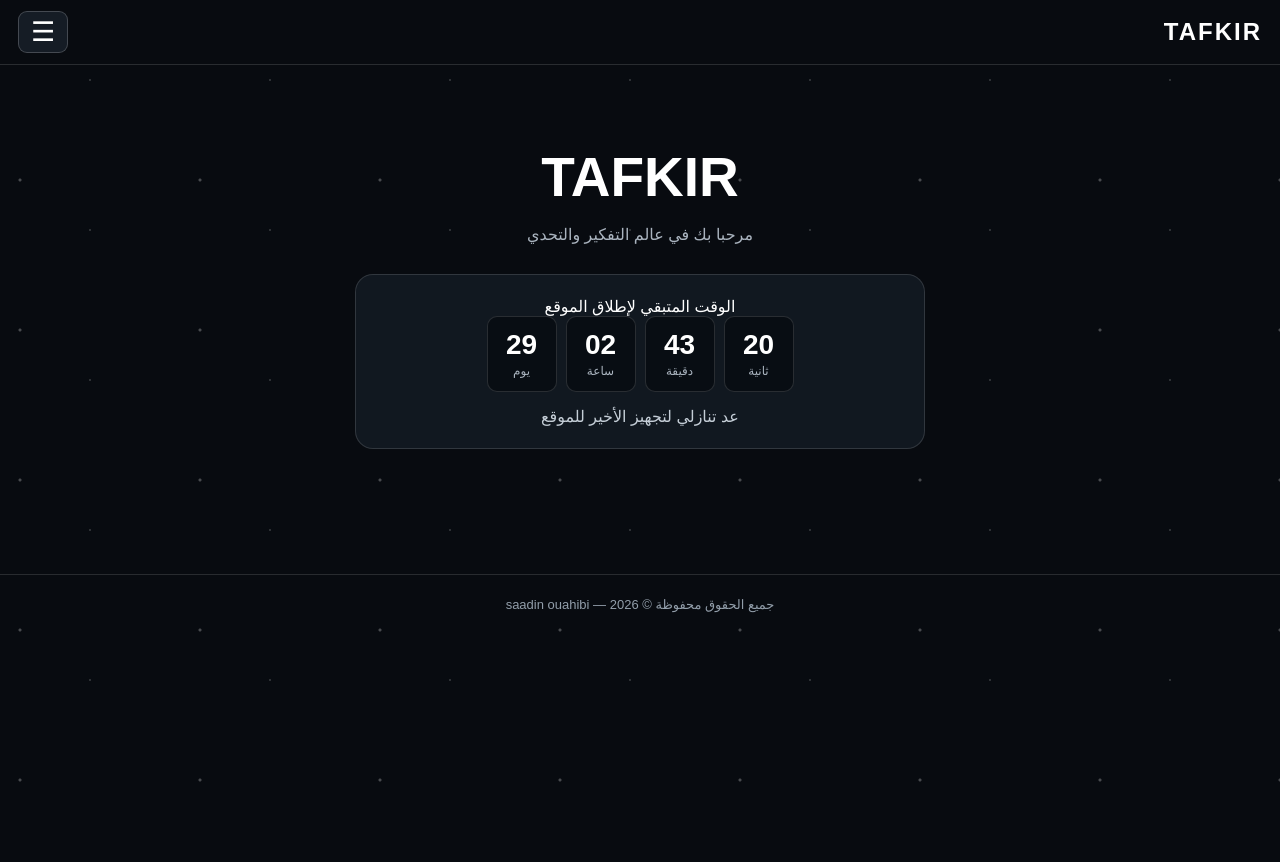
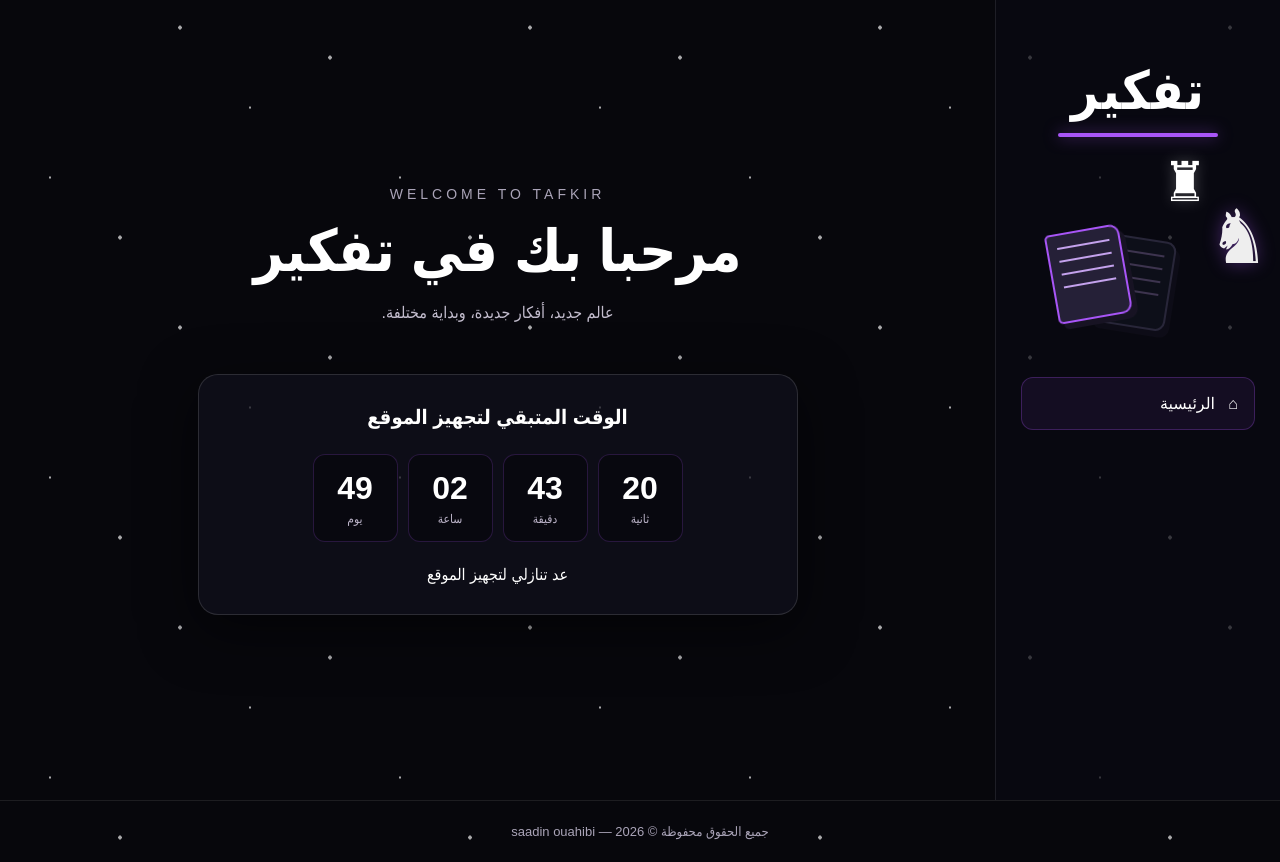
Before and after one commit to tafkir-netizen/Public, a plain HTML site: page index.html in a window 1280 px wide. Before the commit the page ends 800 px from the top, so only its background shows below. Drawn offline with Linux system fonts and the light colour scheme.

Commit message:
Update index.html

```diff
--- a/index.html
+++ b/index.html
@@ -3,196 +3,527 @@
 <html lang="ar" dir="rtl">
 <head>
 <meta charset="UTF-8">
-<meta name="viewport" content="width=device-width, initial-scale=1">
-<title>TAFKIR</title>
+<meta name="viewport" content="width=device-width, initial-scale=1.0">
+<title>TAFKIR | تفكير</title>
+
 <style>
-*{box-sizing:border-box}
-body{margin:0;background:#080b10;color:white;font-family:Arial,sans-serif;min-height:100vh}
-#stars{position:fixed;inset:0;pointer-events:none;background-image:radial-gradient(2px 2px at 20px 30px,#fff 50%,transparent),radial-gradient(1px 1px at 90px 80px,#fff 50%,transparent);background-size:180px 150px;opacity:.65;animation:stars 4s infinite alternate}
-@keyframes stars{to{opacity:.25}}
-header{height:65px;display:flex;justify-content:space-between;align-items:center;padding:0 18px;position:relative;border-bottom:1px solid #ffffff22;background:#080b10}
-.logo{font-size:24px;font-weight:bold;letter-spacing:2px}
-.menu{font-size:27px;background:#151c25;color:white;border:1px solid #ffffff33;border-radius:9px;padding:4px 12px;cursor:pointer}
-.drawer{position:fixed;z-index:5;right:-270px;top:0;width:250px;height:100vh;background:#111820;padding:20px;transition:.3s}
-.drawer.open{right:0}
-.drawer button{display:block;width:100%;padding:16px;text-align:right;background:none;color:white;border:0;border-bottom:1px solid #ffffff22;font-size:16px;cursor:pointer}
-.drawer .close{font-size:25px;text-align:left}
-main{position:relative;max-width:850px;margin:auto;padding:30px 15px}
-.home{text-align:center;padding:35px 5px}
-.home h1{font-size:55px;margin:15px}
-.home p{color:#aab4bf}
-.count{max-width:570px;margin:30px auto;background:#111820;padding:22px;border:1px solid #ffffff22;border-radius:18px}
-.timer{display:flex;justify-content:center;gap:9px;direction:ltr;flex-wrap:wrap}
-.time{background:#080d13;border:1px solid #ffffff22;padding:12px 8px;border-radius:10px;min-width:70px}
-.time strong{display:block;font-size:28px}
-.time span{font-size:12px;color:#aab4bf}
-.caption{margin-top:15px;color:#c5ced7}
-#chessPage{display:none}
-.buttons{display:flex;gap:8px;flex-wrap:wrap;margin:15px 0}
-button.action{background:#19232e;color:white;border:1px solid #ffffff33;padding:11px 15px;border-radius:9px;cursor:pointer}
-button.action.primary{background:#eee;color:#111;font-weight:bold}
-.status{margin:12px 0;color:#ddd;min-height:24px}
-.boardwrap{width:min(94vw,550px);margin:auto;background:#17212a;padding:7px;border-radius:12px}
-.board{display:grid;grid-template-columns:repeat(8,1fr);aspect-ratio:1}
-.sq{display:flex;justify-content:center;align-items:center;position:relative;cursor:pointer;aspect-ratio:1}
-.light{background:#eeeed2}.dark{background:#769656}
-.sq.selected{box-shadow:inset 0 0 0 4px #f5d66b}
-.sq.target:after{content:"";width:25%;height:25%;background:#263b1c99;border-radius:50%;position:absolute}
-.piece{font-size:clamp(25px,7vw,52px);position:relative;z-index:1;transition:transform .2s ease}
-.white{color:white;text-shadow:0 1px 2px #222}
-.black{color:#151515;text-shadow:0 1px 1px #fff8}
-footer{position:relative;text-align:center;border-top:1px solid #ffffff22;padding:22px;color:#929eaa;margin-top:30px;font-size:13px}
-@media(min-width:700px){.menu{display:block}}
+*{
+ margin:0;
+ padding:0;
+ box-sizing:border-box;
+}
+
+:root{
+ --black:#07070c;
+ --white:#fff;
+ --purple:#a855f7;
+ --muted:#aaa4b8;
+}
+
+body{
+ min-height:100vh;
+ background:var(--black);
+ color:var(--white);
+ font-family:Arial,Tahoma,sans-serif;
+ overflow-x:hidden;
+}
+
+/* النجوم المتحركة */
+#stars{
+ position:fixed;
+ inset:-200px;
+ z-index:0;
+ pointer-events:none;
+ background-image:
+ radial-gradient(2px 2px at 30px 40px,#fff 98%,transparent),
+ radial-gradient(1px 1px at 100px 120px,#fff 98%,transparent),
+ radial-gradient(2px 2px at 180px 70px,#fff 98%,transparent),
+ radial-gradient(1px 1px at 250px 190px,#fff 98%,transparent),
+ radial-gradient(2px 2px at 320px 250px,#fff 98%,transparent);
+ background-size:350px 300px;
+ animation:starsMove 8s linear infinite;
+ opacity:.65;
+}
+
+@keyframes starsMove{
+ from{transform:translateY(0)}
+ to{transform:translateY(300px)}
+}
+
+/* الشريط العلوي */
+header{
+ height:75px;
+ display:none;
+ align-items:center;
+ justify-content:space-between;
+ padding:0 20px;
+ position:relative;
+ z-index:5;
+ background:#090910e8;
+ border-bottom:1px solid #ffffff16;
+ backdrop-filter:blur(12px);
+}
+
+.logo{
+ font-size:23px;
+ font-weight:bold;
+ letter-spacing:3px;
+}
+
+.menu-button{
+ width:47px;
+ height:45px;
+ border:1px solid #ffffff30;
+ border-radius:12px;
+ background:#171722;
+ color:white;
+ font-size:27px;
+ cursor:pointer;
+}
+
+/* القائمة الجانبية للهاتف */
+.drawer{
+ position:fixed;
+ top:0;
+ right:-280px;
+ width:270px;
+ height:100vh;
+ z-index:20;
+ background:#101019;
+ border-left:1px solid #ffffff20;
+ transition:right .3s ease;
+ padding:20px;
+}
+
+.drawer.open{
+ right:0;
+}
+
+.drawer button{
+ color:white;
+ background:none;
+ border:0;
+ font-size:25px;
+ cursor:pointer;
+}
+
+.overlay{
+ position:fixed;
+ inset:0;
+ background:#000a;
+ z-index:15;
+ display:none;
+}
+
+.overlay.show{
+ display:block;
+}
+
+/* التصميم العام */
+.layout{
+ position:relative;
+ z-index:1;
+ min-height:calc(100vh - 70px);
+ display:flex;
+}
+
+/* الجانب الأيمن للكمبيوتر */
+.sidebar{
+ width:285px;
+ min-width:285px;
+ min-height:100vh;
+ padding:35px 25px;
+ border-left:1px solid #ffffff17;
+ background:#0b0b12b8;
+ display:flex;
+ flex-direction:column;
+ align-items:center;
+}
+
+.brand-area{
+ width:100%;
+ text-align:center;
+ position:relative;
+ padding:25px 0 35px;
+}
+
+.brand-title{
+ font-size:53px;
+ font-weight:900;
+ color:white;
+ letter-spacing:1px;
+ position:relative;
+ display:inline-block;
+}
+
+.purple-line{
+ width:160px;
+ height:4px;
+ border-radius:10px;
+ background:var(--purple);
+ margin:12px auto 0;
+ box-shadow:0 0 15px #a855f788;
+}
+
+/* زينة الشطرنج والدفاتر */
+.decor{
+ position:relative;
+ width:100%;
+ height:170px;
+ margin-top:20px;
+}
+
+.rook{
+ position:absolute;
+ top:0;
+ right:48px;
+ font-size:55px;
+ color:white;
+ text-shadow:0 0 15px #ffffff44;
+ animation:float 3s ease-in-out infinite;
+}
+
+.knight{
+ position:absolute;
+ top:45px;
+ right:-14px;
+ font-size:75px;
+ color:#eee;
+ transform:rotate(-12deg);
+ text-shadow:0 0 18px #a855f766;
+ animation:float 3.5s ease-in-out infinite;
+}
+
+.notebook{
+ position:absolute;
+ left:30px;
+ bottom:8px;
+ width:75px;
+ height:90px;
+ border-radius:5px 10px 10px 5px;
+ background:#252037;
+ border:2px solid #a855f7;
+ transform:rotate(-10deg);
+ box-shadow:5px 6px 0 #171323;
+}
+
+.notebook:before{
+ content:"";
+ position:absolute;
+ top:12px;
+ left:9px;
+ right:9px;
+ height:2px;
+ background:#c4a2ed;
+ box-shadow:0 13px #c4a2ed,0 26px #c4a2ed,0 39px #c4a2ed;
+}
+
+.notebook.second{
+ left:75px;
+ bottom:0;
+ background:#171c2a;
+ transform:rotate(9deg);
+ border-color:#7770a0;
+ z-index:-1;
+}
+
+@keyframes float{
+ 0%,100%{transform:translateY(0)}
+ 50%{transform:translateY(-9px)}
+}
+
+/* قائمة الكمبيوتر */
+.desktop-menu{
+ width:100%;
+ margin-top:15px;
+}
+
+.desktop-menu button{
+ width:100%;
+ padding:16px;
+ border-radius:12px;
+ border:1px solid #a855f744;
+ background:#a855f714;
+ color:white;
+ font-size:16px;
+ text-align:right;
+ cursor:pointer;
+ transition:.2s;
+}
+
+.desktop-menu button:hover{
+ background:#a855f733;
+}
+
+/* المحتوى الرئيسي */
+.content{
+ flex:1;
+ display:flex;
+ flex-direction:column;
+ align-items:center;
+ justify-content:center;
+ padding:50px 20px;
+ text-align:center;
+}
+
+.welcome{
+ color:#aaa4b8;
+ font-size:14px;
+ letter-spacing:4px;
+ margin-bottom:15px;
+}
+
+.content h1{
+ font-size:clamp(36px,6vw,58px);
+ margin-bottom:12px;
+ color:white;
+}
+
+.content-description{
+ color:#c3bdce;
+ font-size:16px;
+ line-height:2;
+}
+
+/* العد التنازلي */
+.countdown{
+ width:min(100%,600px);
+ margin:45px auto 0;
+ padding:30px 16px;
+ background:#11111cbb;
+ border:1px solid #ffffff20;
+ border-radius:20px;
+ box-shadow:0 15px 55px #0008;
+}
+
+.countdown h2{
+ font-size:20px;
+ margin-bottom:25px;
+ color:white;
+}
+
+.timer{
+ display:flex;
+ justify-content:center;
+ gap:10px;
+ flex-wrap:wrap;
+ direction:ltr;
+}
+
+.time-box{
+ min-width:85px;
+ padding:15px 9px;
+ border-radius:12px;
+ background:#08080f;
+ border:1px solid #a855f733;
+}
+
+.time-box strong{
+ display:block;
+ font-size:32px;
+ color:white;
+ font-variant-numeric:tabular-nums;
+}
+
+.time-box span{
+ display:block;
+ font-size:12px;
+ color:#bcb4c9;
+ margin-top:5px;
+}
+
+.countdown-caption{
+ margin-top:23px;
+ font-size:16px;
+ color:white;
+}
+
+/* الحقوق */
+footer{
+ position:relative;
+ z-index:1;
+ text-align:center;
+ padding:23px 12px;
+ color:#aaa4b8;
+ border-top:1px solid #ffffff17;
+ font-size:13px;
+}
+
+/* الهاتف */
+@media(max-width:700px){
+
+ header{
+  display:flex;
+ }
+
+ .layout{
+  min-height:calc(100vh - 75px);
+ }
+
+ .sidebar{
+  display:none;
+ }
+
+ .content{
+  padding:45px 16px;
+ }
+
+ .content h1{
+  font-size:40px;
+ }
+
+ .countdown{
+  margin-top:35px;
+  padding:25px 10px;
+ }
+
+ .time-box{
+  min-width:70px;
+ }
+
+ .time-box strong{
+  font-size:26px;
+ }
+
+ .welcome{
+  font-size:12px;
+ }
+
+}
 </style>
 </head>
+
 <body>
+
 <div id="stars"></div>
+
 <header>
  <div class="logo">TAFKIR</div>
-<button class="menu" onclick="toggleMenu()">☰</button>
+ <button class="menu-button" onclick="toggleMenu()">☰</button>
 </header>
 
-<div class="drawer" id="drawer">
-<button class="close" onclick="toggleMenu()">✕</button>
-<button onclick="home()">الرئيسية</button>
-<button onclick="openChess()">دخول الشطرنج</button>
+<div class="overlay" id="overlay" onclick="toggleMenu()"></div>
+
+<!-- قائمة الهاتف فارغة -->
+<aside class="drawer" id="drawer">
+ <button onclick="toggleMenu()">×</button>
+</aside>
+
+<div class="layout">
+
+ <!-- الجانب الأيمن للكمبيوتر -->
+ <aside class="sidebar">
+
+  <div class="brand-area">
+   <div class="brand-title">تفكير</div>
+   <div class="purple-line"></div>
+
+   <div class="decor">
+    <div class="rook">♜</div>
+    <div class="knight">♞</div>
+    <div class="notebook"></div>
+    <div class="notebook second"></div>
+   </div>
   </div>
 
-<main>
-<section class="home" id="home">
-<h1>TAFKIR</h1>
-<p>مرحبا بك في عالم التفكير والتحدي</p>
-<div class="count">
-<div>الوقت المتبقي لإطلاق الموقع</div>
+  <div class="desktop-menu">
+   <button onclick="goHome()">⌂ &nbsp; الرئيسية</button>
+  </div>
+
+ </aside>
+
+ <!-- الصفحة الرئيسية -->
+ <main class="content" id="home">
+
+  <div class="welcome">WELCOME TO TAFKIR</div>
+
+  <h1>مرحبا بك في تفكير</h1>
+
+  <p class="content-description">
+   عالم جديد، أفكار جديدة، وبداية مختلفة.
+  </p>
+
+  <section class="countdown">
+
+   <h2>الوقت المتبقي لتجهيز الموقع</h2>
+
    <div class="timer">
-<div class="time"><strong id="days">30</strong><span>يوم</span></div>
-<div class="time"><strong id="hours">00</strong><span>ساعة</span></div>
-<div class="time"><strong id="minutes">00</strong><span>دقيقة</span></div>
-<div class="time"><strong id="seconds">00</strong><span>ثانية</span></div>
+
+    <div class="time-box">
+     <strong id="days">50</strong>
+     <span>يوم</span>
     </div>
-<div class="caption">عد تنازلي لتجهيز الأخير للموقع</div>
+
+    <div class="time-box">
+     <strong id="hours">00</strong>
+     <span>ساعة</span>
     </div>
+
+    <div class="time-box">
+     <strong id="minutes">00</strong>
+     <span>دقيقة</span>
+    </div>
+
+    <div class="time-box">
+     <strong id="seconds">00</strong>
+     <span>ثانية</span>
+    </div>
+
+   </div>
+
+   <div class="countdown-caption">
+    عد تنازلي لتجهيز الموقع
+   </div>
+
   </section>
 
-<section id="chessPage">
-<h2>♟ الشطرنج</h2>
-<div class="buttons">
-<button class="action primary" onclick="setMode('robot')">اللعب مع الروبوت</button>
-<button class="action" onclick="setMode('two')">اللعب ثنائي</button>
-<button class="action" onclick="resetGame()">إعادة اللعب</button>
-<button class="action" onclick="home()">رجوع</button>
-</div>
-<div class="status" id="status">اختار طريقة اللعب</div>
-<div class="boardwrap"><div class="board" id="board"></div></div>
-</section>
  </main>
 
-<footer>جميع الحقوق محفوظة © 2026 — saadin ouahibi</footer>
+</div>
+
+<footer>
+ جميع الحقوق محفوظة © 2026 — saadin ouahibi
+</footer>
 
 <script>
-const endDate=new Date("2026-12-26T00:00:00");
-function countdown(){
-let s=Math.max(0,Math.floor((endDate-Date.now())/1000));
-document.getElementById("days").textContent=Math.floor(s/86400);
-document.getElementById("hours").textContent=String(Math.floor(s%86400/3600)).padStart(2,"0");
-document.getElementById("minutes").textContent=String(Math.floor(s%3600/60)).padStart(2,"0");
-document.getElementById("seconds").textContent=String(s%60).padStart(2,"0");
-}
-countdown();setInterval(countdown,1000);
 
-function toggleMenu(){document.getElementById("drawer").classList.toggle("open")}
-function home(){
-document.getElementById("home").style.display="block";
-document.getElementById("chessPage").style.display="none";
-document.getElementById("drawer").classList.remove("open");
-}
-function openChess(){
-document.getElementById("home").style.display="none";
-document.getElementById("chessPage").style.display="block";
-document.getElementById("drawer").classList.remove("open");
-render();
+/* القائمة */
+function toggleMenu(){
+ document.getElementById("drawer").classList.toggle("open");
+ document.getElementById("overlay").classList.toggle("show");
 }
 
-const symbols={wk:"♔",wq:"♕",wr:"♖",wb:"♗",wn:"♘",wp:"♙",bk:"♚",bq:"♛",br:"♜",bb:"♝",bn:"♞",bp:"♟"};
-let board=[],selected=null,turn="w",mode="two",busy=false;
+function goHome(){
+ document.getElementById("drawer").classList.remove("open");
+ document.getElementById("overlay").classList.remove("show");
+}
 
-function resetGame(){
-let back=["r","n","b","q","k","b","n","r"];
-board=Array.from({length:8},()=>Array(8).fill(null));
-for(let c=0;c<8;c++){
-board[0][c]="b"+back[c];board[1][c]="bp";
-board[6][c]="wp";board[7][c]="w"+back[c];
+/* العد التنازلي: 50 يوم من تاريخ بداية الموقع */
+const startDate = new Date("2026-11-26T00:00:00");
+const endDate = new Date(startDate.getTime() + 50 * 24 * 60 * 60 * 1000);
+
+function updateCountdown(){
+
+ let remaining = Math.max(0,endDate-Date.now());
+ let totalSeconds = Math.floor(remaining/1000);
+
+ document.getElementById("days").textContent =
+  Math.floor(totalSeconds/86400);
+
+ document.getElementById("hours").textContent =
+  String(Math.floor(totalSeconds%86400/3600)).padStart(2,"0");
+
+ document.getElementById("minutes").textContent =
+  String(Math.floor(totalSeconds%3600/60)).padStart(2,"0");
+
+ document.getElementById("seconds").textContent =
+  String(totalSeconds%60).padStart(2,"0");
 }
-selected=null;turn="w";busy=false;
-document.getElementById("status").textContent="دور الأبيض";
-render();
-}
-function setMode(m){mode=m;resetGame();document.getElementById("status").textContent=m==="robot"?"أنت الأبيض ضد الروبوت الأسود":"اللعب ثنائي: الأبيض ضد الأسود"}
-function legal(fr,fc,tr,tc){
-let p=board[fr][fc];if(!p||!board[tr]||fr===tr&&fc===tc)return false;
-let q=board[tr][tc];if(q&&q[0]===p[0])return false;
-let dr=tr-fr,dc=tc-fc,t=p[1],dir=p[0]==="w"?-1:1;
-if(t==="p"){
-if(dc===0&&!q&&dr===dir)return true;
-if(dc===0&&!q&&fr===(p[0]==="w"?6:1)&&dr===2*dir&&!board[fr+dir][fc])return true;
-return Math.abs(dc)===1&&dr===dir&&!!q;
-}
-if(t==="n")return Math.abs(dr)*Math.abs(dc)===2;
-if(t==="k")return Math.max(Math.abs(dr),Math.abs(dc))===1;
-let diagonal=Math.abs(dr)===Math.abs(dc)&&dr!==0;
-let straight=(dr===0&&dc!==0)||(dc===0&&dr!==0);
-if(t==="b"&&!diagonal||t==="r"&&!straight||t==="q"&&!diagonal&&!straight)return false;
-let sr=Math.sign(dr),sc=Math.sign(dc),r=fr+sr,c=fc+sc;
-while(r!==tr||c!==tc){if(board[r][c])return false;r+=sr;c+=sc}
-return true;
-}
-function sound(){
-try{
-let a=new AudioContext(),o=a.createOscillator(),g=a.createGain();
-o.frequency.value=500;g.gain.value=.04;o.connect(g);g.connect(a.destination);
-o.start();g.gain.exponentialRampToValueAtTime(.001,a.currentTime+.1);o.stop(a.currentTime+.1);
-}catch(e){}
-}
-function move(fr,fc,tr,tc){
-let p=board[fr][fc];board[tr][tc]=p;board[fr][fc]=null;
-if(p==="wp"&&tr===0)board[tr][tc]="wq";
-if(p==="bp"&&tr===7)board[tr][tc]="bq";
-selected=null;turn=turn==="w"?"b":"w";sound();render();
-document.getElementById("status").textContent=turn==="w"?"دور الأبيض":"دور الأسود";
-}
-function render(){
-let el=document.getElementById("board");el.innerHTML="";
-for(let r=0;r<8;r++)for(let c=0;c<8;c++){
-let sq=document.createElement("div");
-sq.className="sq "+((r+c)%2?"dark":"light");
-if(selected&&selected[0]===r&&selected[1]===c)sq.classList.add("selected");
-if(selected&&legal(selected[0],selected[1],r,c))sq.classList.add("target");
-let p=board[r][c];
-if(p){let span=document.createElement("span");span.className="piece "+(p[0]==="w"?"white":"black");span.textContent=symbols[p];sq.appendChild(span)}
-sq.onclick=()=>clickSquare(r,c);el.appendChild(sq);
-}
-}
-function clickSquare(r,c){
-if(busy)return;
-let p=board[r][c];
-if(!selected){if(p&&p[0]===turn){selected=[r,c];render()}return}
-let [fr,fc]=selected;
-if(legal(fr,fc,r,c)){
-move(fr,fc,r,c);
-if(mode==="robot"&&turn==="b")setTimeout(robotMove,350);
-}else if(p&&p[0]===turn){selected=[r,c];render()}
-else{selected=null;render()}
-}
-function robotMove(){
-let moves=[];
-for(let r=0;r<8;r++)for(let c=0;c<8;c++)
-if(board[r][c]&&board[r][c][0]==="b")
-for(let x=0;x<8;x++)for(let y=0;y<8;y++)
-if(legal(r,c,x,y))moves.push([r,c,x,y]);
-if(!moves.length){document.getElementById("status").textContent="ما بقاتش حركات متاحة";return}
-move(...moves[Math.floor(Math.random()*moves.length)]);
-}
-resetGame();
+
+updateCountdown();
+setInterval(updateCountdown,1000);
+
 </script>
+
 </body>
 </html>
```
Lines whose indentation alone changed are shown as unchanged.
